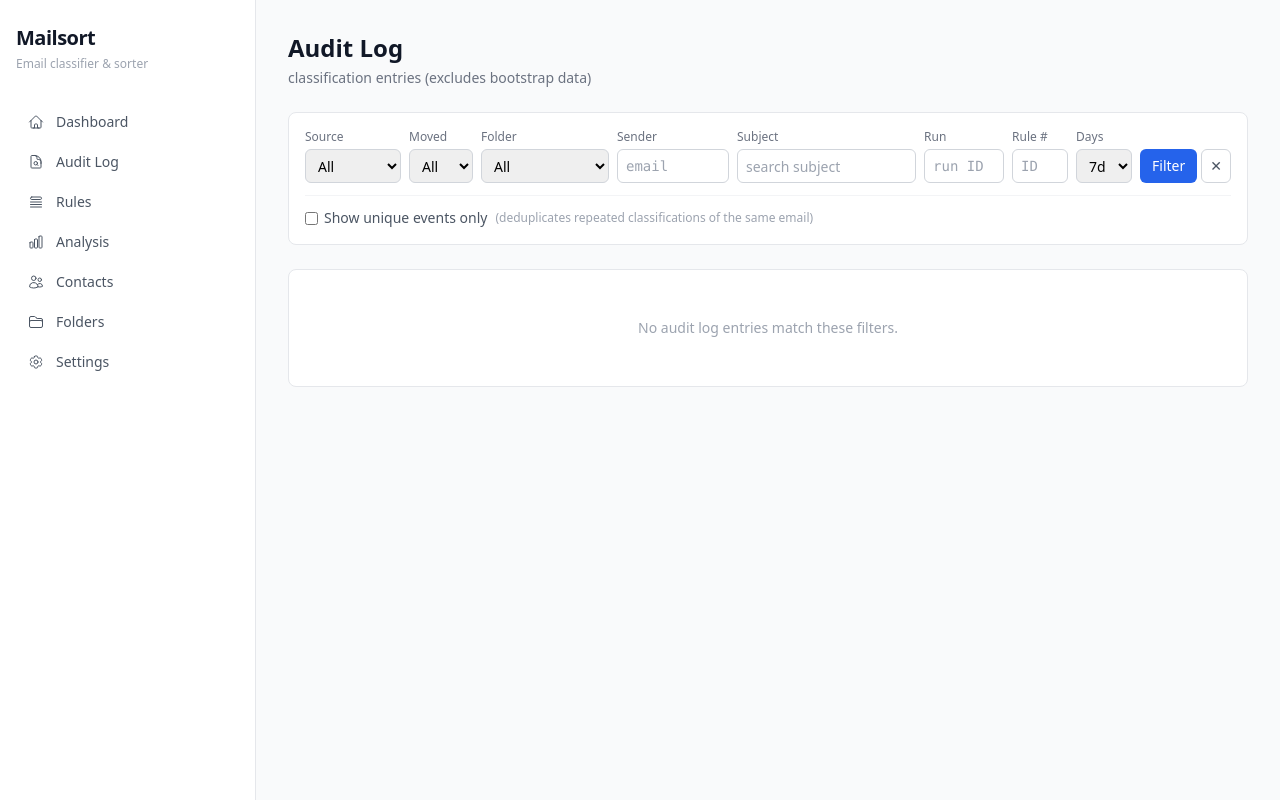
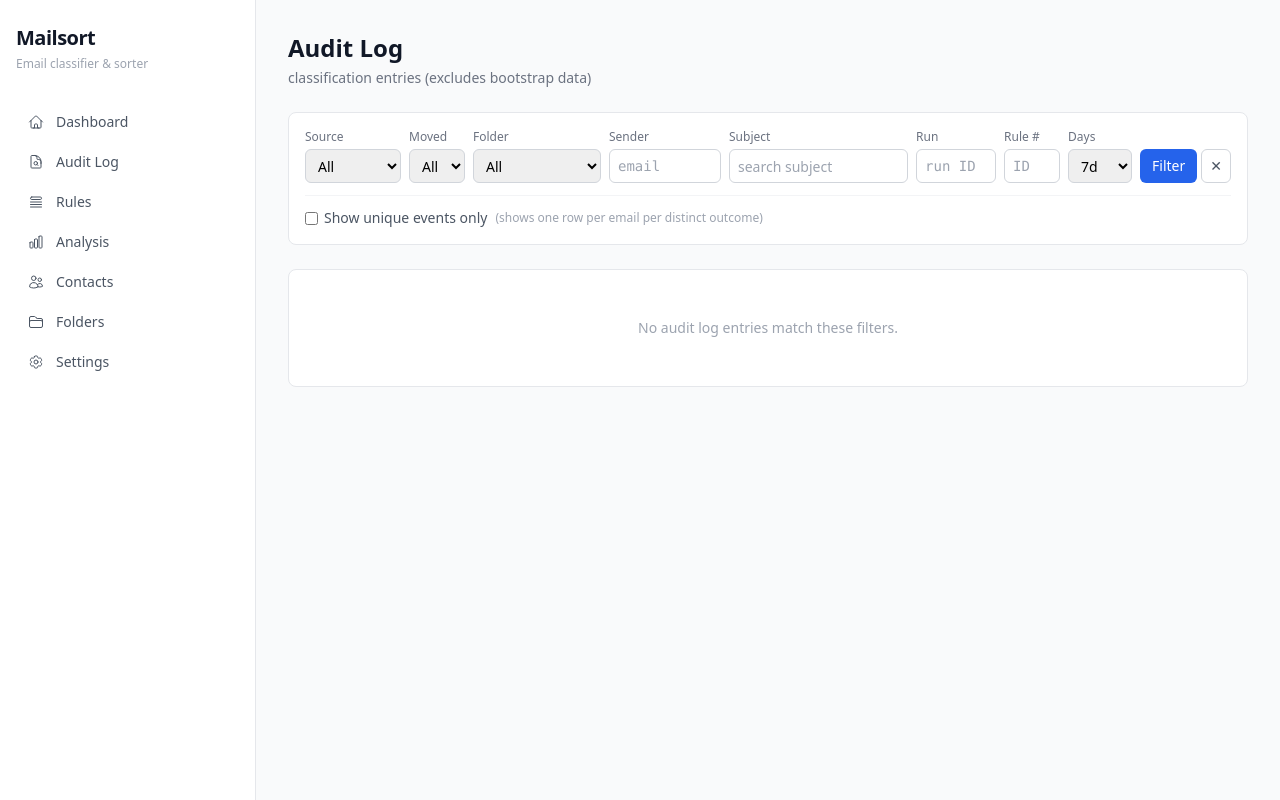
Before and after one commit to wleggette/mailsort, a Python web app: template src/mailsort/web/templates/audit/list.html in a window 1280 px wide. Run offline with Jinja, Linux system fonts and the light colour scheme; the template is opened without the code that fills it, so the values that code supplies are empty; some libraries are stand-ins or nearby versions.

Commit message:
fix: audit filter bar — shrink Moved (w-14), widen Days (w-16)

```diff
--- a/src/mailsort/web/templates/audit/list.html
+++ b/src/mailsort/web/templates/audit/list.html
@@ -22,7 +22,7 @@
         <option value="system" {{ 'selected' if filters.source == 'system' }}>System</option>
       </select>
     </div>
-    <div class="w-16">
+    <div class="w-14">
       <label class="block text-xs font-medium text-gray-500 mb-1">Moved</label>
       <select name="moved" class="w-full rounded-md border border-gray-300 px-2 h-[34px] text-sm">
         <option value="">All</option>
@@ -60,7 +60,7 @@
              class="w-full rounded-md border border-gray-300 px-2 h-[34px] text-sm font-mono">
     </div>
     <input type="hidden" name="unique" value="{{ filters.unique }}">
-    <div class="w-14">
+    <div class="w-16">
       <label class="block text-xs font-medium text-gray-500 mb-1">Days</label>
       <select name="days" class="w-full rounded-md border border-gray-300 px-2 h-[34px] text-sm">
         <option value="7" {{ 'selected' if filters.days == 7 }}>7d</option>
@@ -86,7 +86,7 @@
              onchange="this.form.querySelector('input[type=hidden][name=unique]').value = this.checked ? '1' : '0'; this.form.submit();">
       Show unique events only
     </label>
-    <span class="text-xs text-gray-400">(deduplicates repeated classifications of the same email{% if filters.run_id %} — disabled when filtering by run{% endif %})</span>
+    <span class="text-xs text-gray-400">(shows one row per email per distinct outcome)</span>
   </div>
 </form>
 
```
